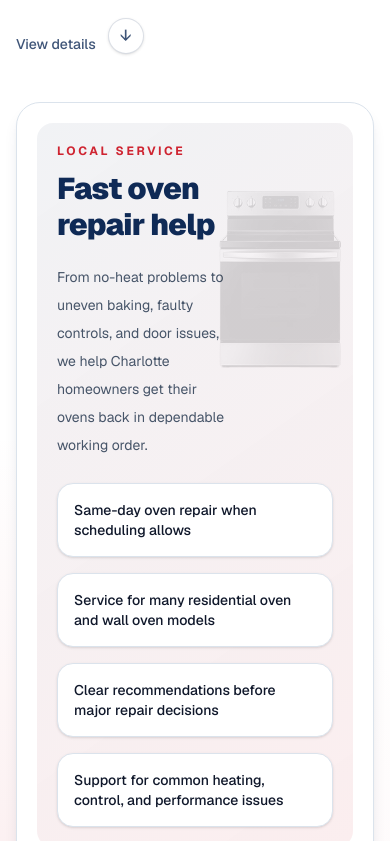
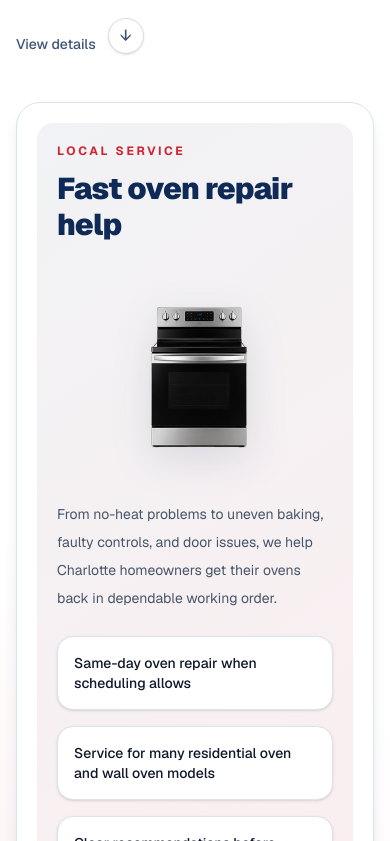
Before and after one commit to Oucheen/Dapl-site, a Next.js app: page /oven-repair-charlotte-nc in a window 390 px wide. Shown: the part 783-1624 px from the top of the page. Built offline with nearby package versions, Linux system fonts and the light colour scheme.

Commit message:
some changes dev

```diff
--- a/src/components/service-pages/service-page-template.tsx
+++ b/src/components/service-pages/service-page-template.tsx
@@ -250,23 +250,22 @@ export function ServicePageTemplate({
 
             <FadeUp delay={0.08}>
               <div className="rounded-3xl border border-border bg-white p-5 shadow-lg shadow-primary/10">
-                <div className="relative overflow-hidden rounded-2xl bg-[linear-gradient(145deg,rgba(15,42,86,0.06),rgba(207,36,49,0.08))] p-5 sm:p-8">
-                  <Image
-                    src={page.image}
-                    alt=""
-                    width={172}
-                    height={172}
-                    className="pointer-events-none absolute -right-2 top-3 object-contain opacity-15 saturate-50 sm:hidden"
-                    aria-hidden="true"
-                  />
+                <div className="rounded-2xl bg-[linear-gradient(145deg,rgba(15,42,86,0.06),rgba(207,36,49,0.08))] p-5 sm:p-8">
                   <div className="flex flex-col gap-6 sm:flex-row sm:items-start sm:justify-between">
-                    <div className="max-w-none pr-[6.5rem] sm:max-w-sm sm:pr-0">
+                      <div className="max-w-none sm:max-w-sm sm:pr-0">
                         <p className="text-xs font-bold uppercase tracking-[0.22em] text-accent">
                           Local Service
                         </p>
                         <h2 className="mt-3 text-3xl font-black tracking-tight text-primary sm:text-4xl">
                           {page.localServiceTitle}
                         </h2>
+                        <Image
+                          src={page.image}
+                          alt={`${page.applianceName} appliance we repair`}
+                          width={136}
+                          height={136}
+                          className="mx-auto mt-5 object-contain drop-shadow-[0_12px_20px_rgba(15,42,86,0.12)] sm:hidden"
+                        />
                         <p className="mt-5 text-sm leading-7 text-muted sm:mt-3 sm:max-w-sm">
                           {page.localServiceDescription}
                         </p>
```
Also changed, not shown: 1 other file (tests, documents, lock files or other folders). Lines whose indentation alone changed are shown as unchanged.
